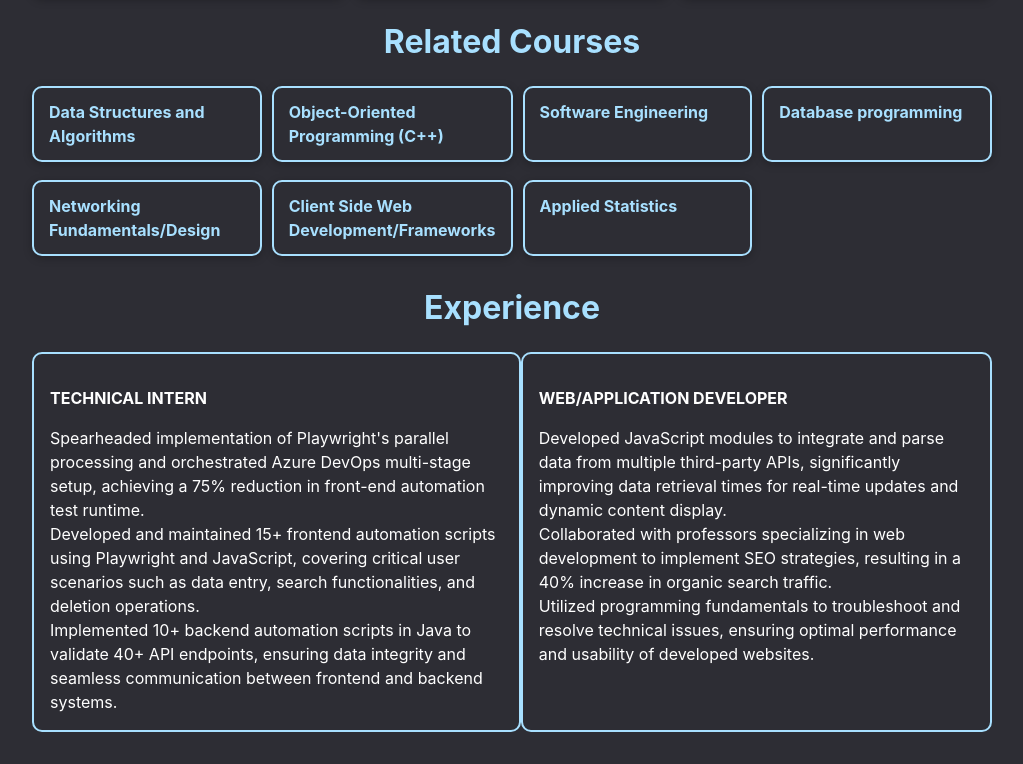
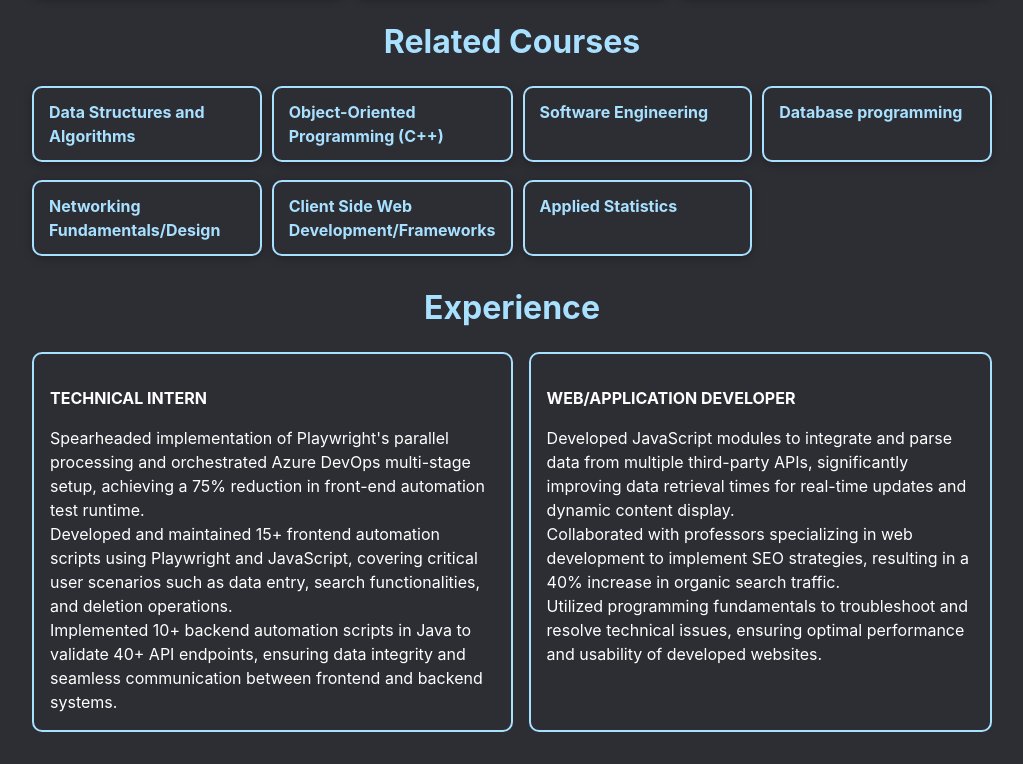
Before and after one commit to Luke-Davis1/portfolio-app, a React (Vite) app: page /about in a window 1280 px wide. Shown: the part 997-1761 px from the top of the page, without its empty margins (128-1151 px from the left). Built offline with nearby package versions, Linux system fonts and the light colour scheme.

Commit message:
Fixing styling for boxes

```diff
--- a/src/components/Experience/Experience.module.css
+++ b/src/components/Experience/Experience.module.css
@@ -14,6 +14,7 @@
 	display: flex;
 	flex-direction: row;
 	justify-content: space-between;
+	gap: 1em;
 }
 
 .experience-item {
```
